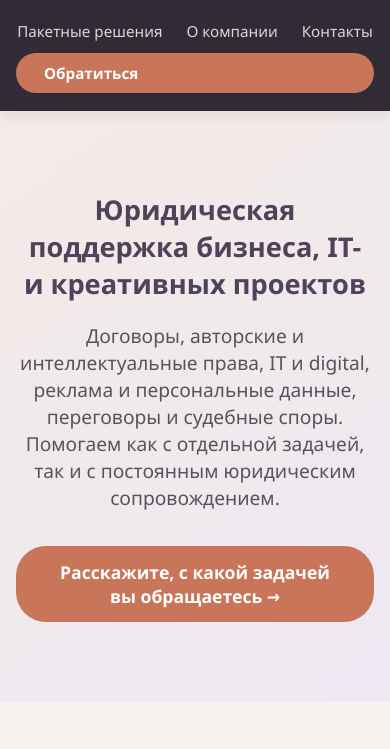
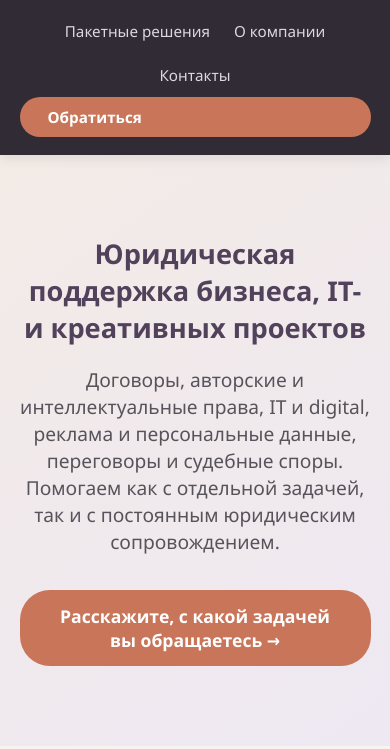
Before and after one commit to silfikiss/walker-legal, a plain HTML site: page index.html in a window 390 px wide. Shown: the part 88-837 px from the top of the page. Drawn offline with Linux system fonts and the light colour scheme.

Commit message:
Remove container padding in media queries
Removed container padding adjustments for responsive design.

```diff
--- a/style.css
+++ b/style.css
@@ -710,10 +710,6 @@ textarea.error {
 /* === Адаптив === */
 
 @media (max-width: 900px) {
-    .container {
-        padding: 0 30px;
-    }
-
     .quiz {
         padding-left: 30px;
         padding-right: 30px;
@@ -765,10 +761,6 @@ textarea.error {
         padding: 16px 18px;
     }
 
-    .container {
-        padding: 0 20px;
-    }
-
     .footer-inner {
         flex-direction: column;
         text-align: center;
@@ -785,10 +777,6 @@ textarea.error {
 }
 
 @media (max-width: 480px) {
-    .container {
-        padding: 0 16px;
-    }
-
     .hero h1 {
         font-size: 1.7rem;
     }
```
